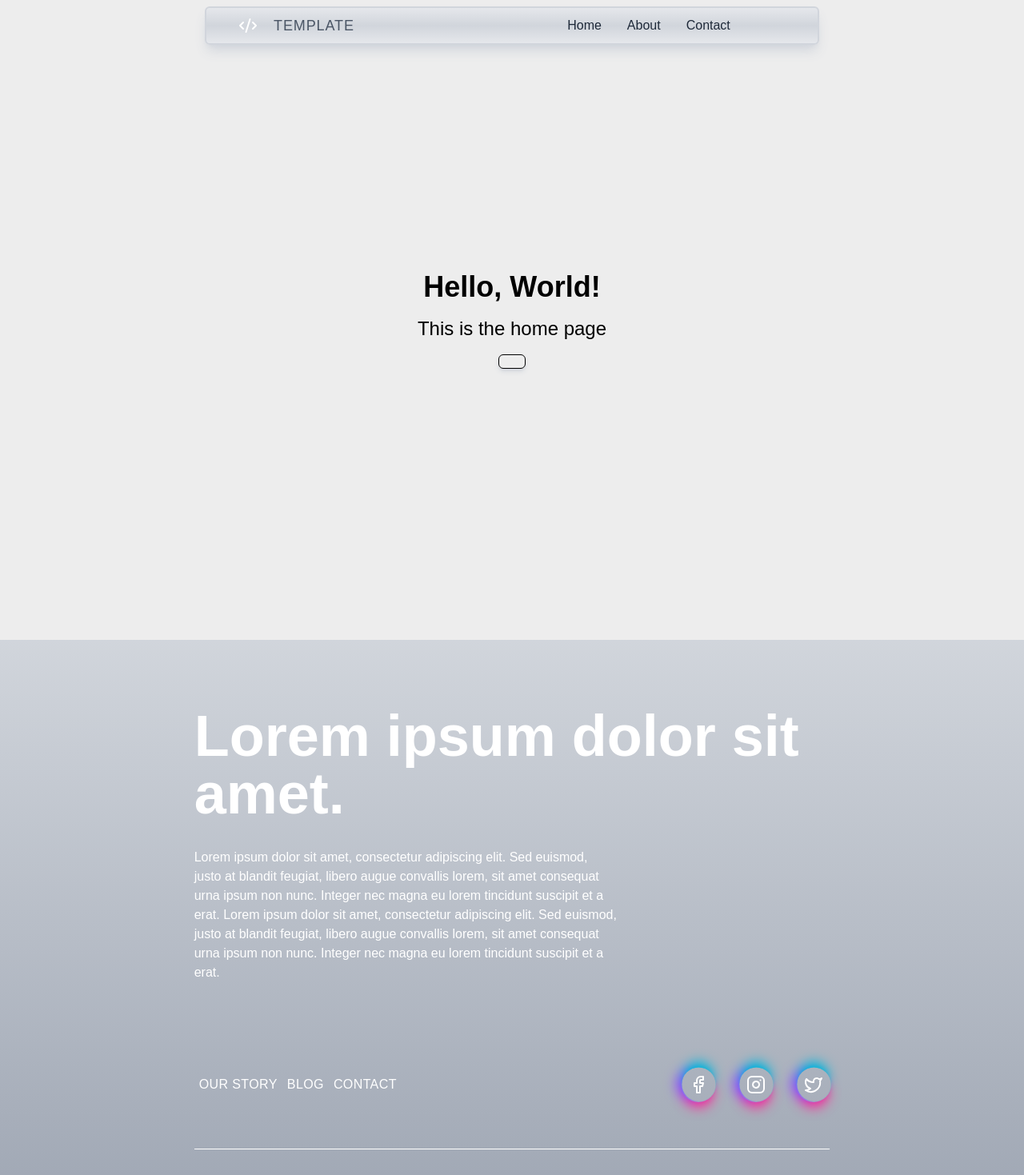
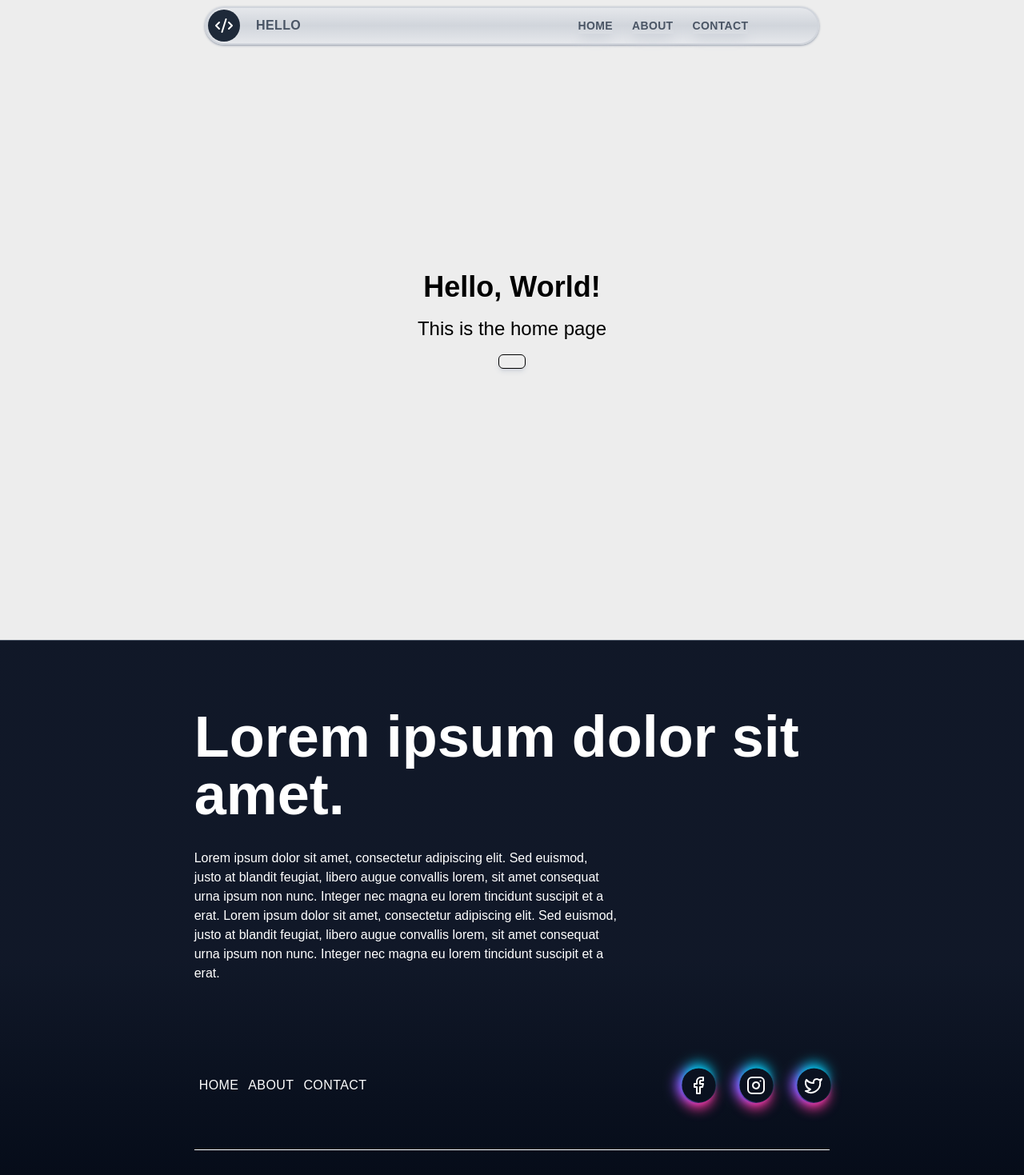
Before and after one commit to brownbeardeveloper/nextjs_boilerplate, a Next.js app: page / in a window 1280 px wide. Shown: the top 1469 px of the page at 80% size. Built offline with nearby package versions, Linux system fonts and the light colour scheme.

Commit message:
fix navbar & footer style

```diff
--- a/src/sections/footer.tsx
+++ b/src/sections/footer.tsx
@@ -16,10 +16,10 @@ export default function Footer() {
                                     group-hover:text-white";
 
     const menuLinks = [
-        { url: "/about", label: "Our Story" },
-        { url: "/blog", label: "Blog" },
-        { url: "/contact", label: "Contact" },
-    ];
+            { url: "/", label: "Home" },
+            { url: "/about", label: "About" },
+            { url: "/contact", label: "Contact" },
+        ];
 
     const socialLinks = [
         { url: "/#", label: <FacebookIcon className="" size={24} /> },
@@ -28,8 +28,8 @@ export default function Footer() {
     ];
 
     return (
-        <footer>
-            <div className="w-full min-h-screen px-5 flex items-center justify-center bg-gradient-to-t from-gray-400 to-gray-300">
+        <footer className="border-t border-gray-600">
+            <div className="w-full min-h-screen px-5 flex items-center justify-center bg-gradient-to-t from-gray-950 via-gray-900 to-gray-900">
                 <div className="md:w-2/3 w-full px-4 text-white flex flex-col">
                     <div className="w-full text-7xl font-bold">
                         <p className="w-full">
--- a/src/sections/navbar.tsx
+++ b/src/sections/navbar.tsx
@@ -1,29 +1,43 @@
-
+'use client';
+import { useRouter } from 'next/navigation';
 import Link from "next/link";
 import Icon from "../assets/icon";
 
 export default function Navbar() {
-
+  const router = useRouter();
   const headerLinks = [
     { url: "/", label: "Home" },
     { url: "/about", label: "About" },
     { url: "/contact", label: "Contact" },
   ];
 
+  const handleClick = (url: string) => {
+    router.push(url);
+  };
+
 
   return (
     <header className="w-full fixed top-2 left-0">
-      <div className="max-w-screen-md mx-auto h-12 px-10 flex justify-between items-center rounded-md shadow-lg shadow-gray-300 \
+
+      {/* Navbar Container */}
+      <div className="max-w-screen-md mx-auto h-12 px-1 flex justify-between items-center rounded-full shadow-sm shadow-gray-400 \
         border-2 border-gray-300
         bg-gradient-to-b from-gray-200 via-gray-300 to-gray-200 text-gray-800">
-        <div className="flex  w-full">
 
-        {/* Logo Section */}
-        <Link href="/" className="flex items-center transition-all duration-300 hover:opacity-80 gap-x-2">
+        {/* Logo and Title Section */}
+        <div className="flex w-full">
+          <Link href="/" className="flex items-center">
+            {/* Logo */}
+            <div className="flex items-center p-2 ml-[-2px] bg-gray-800 rounded-full">
               <Icon size={24} className="text-white" />
-          <span className="ml-3 font-permanentmarker text-lg tracking-wider uppercase text-gray-600 dark:text-white">
-            Template
+            </div>
+
+            {/* Title */}
+            <div className="flex items-center">
+              <span className="ml-5 text-md font-semibold tracking-wide uppercase text-gray-600 dark:text-white">
+                Hello
               </span>
+            </div>
           </Link>
         </div>
 
@@ -31,11 +45,14 @@ export default function Navbar() {
         <div className="flex justify-center w-full">
           <nav className="flex justify-center w-full">
             <ul className="flex justify-center">
+              {/* Header Links */}
               {headerLinks.map((link) => (
-              <li key={link.url} className="mx-4 cursor-pointer hover:text-gray-600 transition-all duration-300">
-                <Link href={link.url}>
+                <li key={link.url} className="mx-3 cursor-pointer hover:text-gray-600 transition-all duration-300">
+                  <button onClick={() => handleClick(link.url)}
+                    className="text-sm font-semibold tracking-wide uppercase text-gray-600 cursor-pointer shadow-lg shadow-gray-300 transition-all duration-300 hover:scale-105"
+                    aria-label={link.label}>
                     {link.label}
-                </Link>
+                  </button>
                 </li>
               ))}
             </ul>
```
Lines whose indentation alone changed are shown as unchanged.
